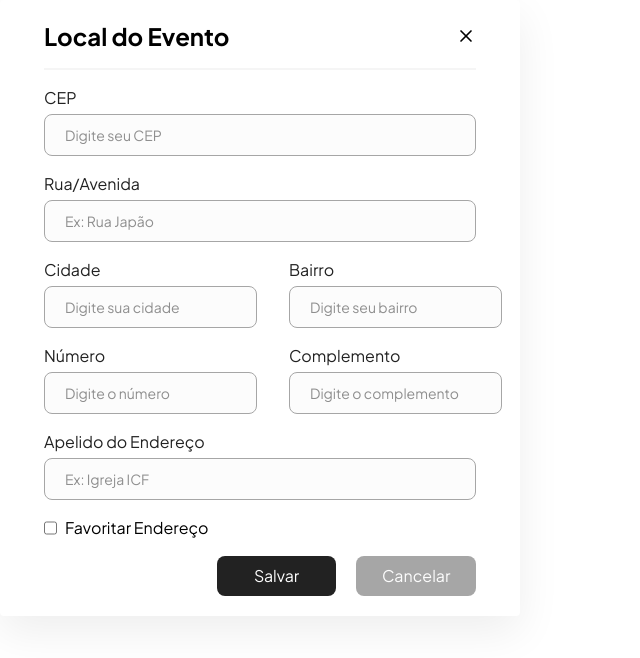
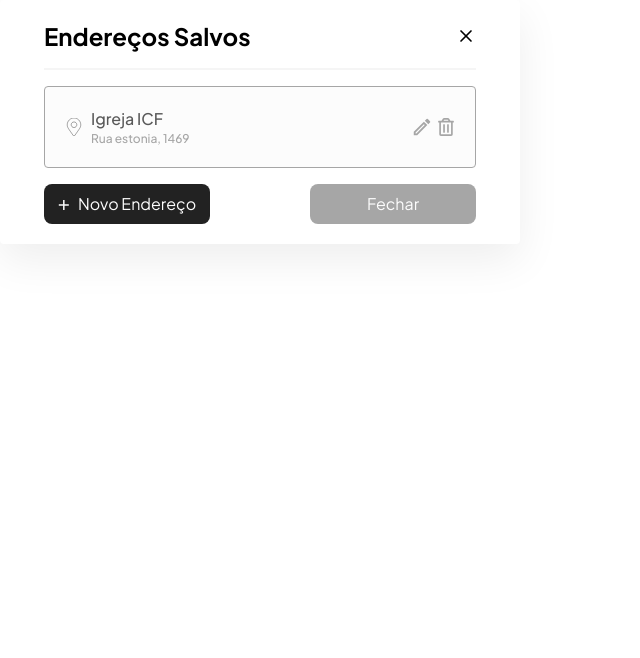
Before and after one commit to DiaconoApp/DiaconoFrontEnd, a React (Vite) app in the folder React/: page /dev in a window 1280 px wide. Shown: the top 658 px of the page, without its empty margins (0-640 px from the left). Built offline with nearby package versions, Linux system fonts and the light colour scheme.

Commit message:
Adição: modal local 2

```diff
--- a/React/src/App.jsx
+++ b/React/src/App.jsx
@@ -12,6 +12,7 @@ import { Cadastro3 } from './components/pages/Cadastro3';
 import { ModalRecorrente } from './components/molecules/ModalRecorrente';
 import { ModalExclusao } from './components/molecules/ModalExclusao';
 import { ModalLocal1 } from './components/molecules/ModalLocal1';
+import { ModalLocal2 } from './components/molecules/ModalLocal2';
 
 function App() {
 
@@ -41,7 +42,7 @@ function App() {
             <Route path="/cadastro1" element={<Cadastro1/>}></Route>
             <Route path="/cadastro2" element={<Cadastro2/>}></Route>
             <Route path="/cadastro3" element={<Cadastro3/>}></Route>
-            <Route path='/dev' element={<ModalLocal1/>}></Route>
+            <Route path='/dev' element={<ModalLocal2/>}></Route>
           </Routes>
         </Router>
 
--- /dev/null
+++ b/React/src/components/atoms/EnderecosSalvos.jsx
@@ -0,0 +1,19 @@
+import { FaMapMarkerAlt } from 'react-icons/fa';
+import { MdOutlineModeEditOutline } from "react-icons/md";
+import { FaRegTrashAlt } from "react-icons/fa";
+
+export function EnderecosSalvos(props) {
+    return (
+        <div className="flex items-center gap-2 cursor-pointer rounded border border-icf-primary-200 p-5 bg-surface-50 hover:bg-icf-primary-50">
+            <FaMapMarkerAlt size={18} style={{ fill: 'none', strokeWidth: 10 }} />
+            <div className="flex flex-col w-[80%]">
+                <label className="font-medium text-icf-primary-300 cursor-pointer">{props.titulo}</label>
+                <label className="font-medium text-icf-primary-200 text-xs cursor-pointer">{props.endereco}</label>
+            </div>
+            <div className="flex items-center gap-1">
+                <MdOutlineModeEditOutline className="text-icf-primary-200 hover:text-icf-primary-300 cursor-pointer" size={22} />
+                <FaRegTrashAlt className="text-icf-primary-200 hover:text-icf-primary-300 cursor-pointer" size={18} />
+            </div>
+        </div>
+    )
+}
--- a/React/src/components/molecules/ModalLocal1.jsx
+++ b/React/src/components/molecules/ModalLocal1.jsx
@@ -23,14 +23,10 @@ export function ModalLocal1() {
                     <input type="checkbox" className="accent-icf-primary-400" />
                     <label className="text-icf">Favoritar Endereço</label>
                 </div>
-                <div className="flex flex-col gap-6">
-                    <div className="flex justify-center gap-6">
-                        <div className="w-full flex justify-end gap-4">
-                            <div className="w-[60%] flex gap-5">
-                                <BotaoIcf className="bg-icf-primary-400">Salvar</BotaoIcf>
-                                <BotaoIcf className="bg-icf-primary-200">Cancelar</BotaoIcf>
-                            </div>
-                        </div>
+                <div className="w-full flex justify-end gap-4">
+                    <div className="w-[60%] flex gap-5">
+                        <BotaoIcf className="bg-icf-primary-400">Salvar</BotaoIcf>
+                        <BotaoIcf className="bg-icf-primary-200">Cancelar</BotaoIcf>
                     </div>
                 </div>
             </div>
--- /dev/null
+++ b/React/src/components/molecules/ModalLocal2.jsx
@@ -0,0 +1,21 @@
+import { BotaoIcf } from "../atoms/BotaoIcf"
+import { TituloModal } from "../atoms/TituloModal";
+import { EnderecosSalvos } from "../atoms/EnderecosSalvos";
+
+export function ModalLocal2() {
+    return (
+        <div className="bg-white shadow-menu-shadow flex flex-col justify-start items-center rounded w-130 p-5">
+            <div className="w-[90%] flex flex-col gap-4">
+                <TituloModal titulo={"Endereços Salvos"} />
+                <div className="border border-icf-primary-50"></div>
+                <div className="flex flex-col gap-2">
+                    <EnderecosSalvos titulo={"Igreja ICF"} endereco={"Rua estonia, 1469"}/>
+                </div>
+                <div className="w-full flex justify-between gap-25">
+                    <BotaoIcf className="bg-icf-primary-400 flex items-center justify-center gap-2"><span className="text-xl mb-1">+</span> Novo Endereço</BotaoIcf>
+                    <BotaoIcf className="bg-icf-primary-200">Fechar</BotaoIcf>
+                </div>
+            </div>
+        </div>
+    );
+}
```
